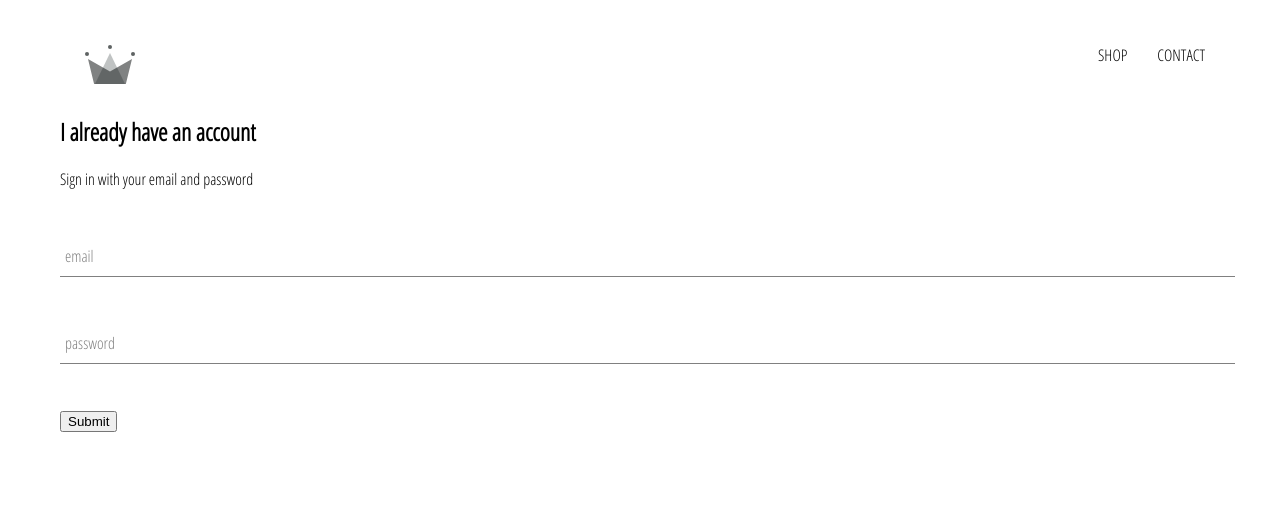
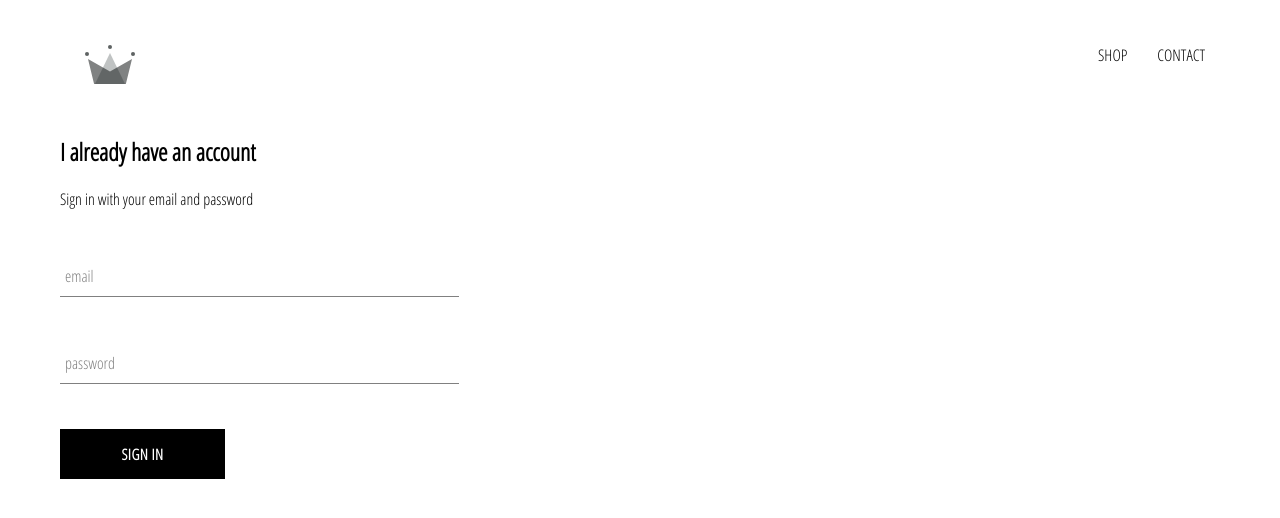
Before and after one commit to gauravdas014/crwn-clothing, a React (Create React App) app: page /signin in a window 1280 px wide. Shown: the top 518 px of the page. Built offline with nearby package versions, Linux system fonts and the light colour scheme.

Commit message:
add custom button

```diff
--- /dev/null
+++ b/src/components/custom-button/custom-button.component.jsx
@@ -0,0 +1,11 @@
+import React from "react";
+
+import "./custom-button.styles.scss";
+
+const CustomButton = ({children, ...otherProps}) => (
+    <button className="custom-button">
+    {children}
+    </button>
+)
+
+export default CustomButton
--- /dev/null
+++ b/src/components/custom-button/custom-button.styles.scss
@@ -0,0 +1,22 @@
+.custom-button {
+  min-width: 165px;
+  width: auto;
+  height: 50px;
+  letter-spacing: 0.5px;
+  line-height: 50px;
+  padding: 0 35px 0 35px;
+  font-size: 15px;
+  background-color: black;
+  color: white;
+  text-transform: uppercase;
+  font-family: 'Open Sans Condensed';
+  font-weight: bolder;
+  border: none;
+  cursor: pointer;
+
+  &:hover {
+    background-color: white;
+    color: black;
+    border: 1px solid black;
+  }
+}
--- a/src/components/form-input/form-input.componet.jsx
+++ b/src/components/form-input/form-input.componet.jsx
@@ -1,6 +1,7 @@
 import React from "react";
 
 import './form-input.styles.scss'
+
 
 const FormInput = ({ handleChange, label, ...otherProps }) => (
 
--- a/src/components/sign-in/sign-in.component.jsx
+++ b/src/components/sign-in/sign-in.component.jsx
@@ -1,8 +1,11 @@
 import React from "react";
+
+import "./sign-in.styles.scss";
 
 import FormInput from "../form-input/form-input.componet"
 
-import './sign-in.styles.scss'
+import CustomButton from "../custom-button/custom-button.component"
+
 
 class SignIn extends React.Component {
     constructor(props) {
@@ -36,7 +39,7 @@
                 <form onSubmit={this.handleSubmit}>
                     <FormInput  name="email" type="email"  value={this.state.email} label="email"  handleChange={this.handleChange} required   />
                     <FormInput  name="password" type="password"  value={this.state.password} label="password" handleChange={this.handleChange} required  />
-                    <input type="submit" value="Submit" />
+                    <CustomButton type="submit" >Sign in</CustomButton>
                 </form>
             </div >
         )
--- a/src/components/sign-in/sign-in.styles.scss
+++ b/src/components/sign-in/sign-in.styles.scss
@@ -0,0 +1,9 @@
+.sign-in {
+    width: 30vw;
+    display: flex;
+    flex-direction: column;
+
+    .title {
+        margin: 10px 0;
+    }
+}
```
